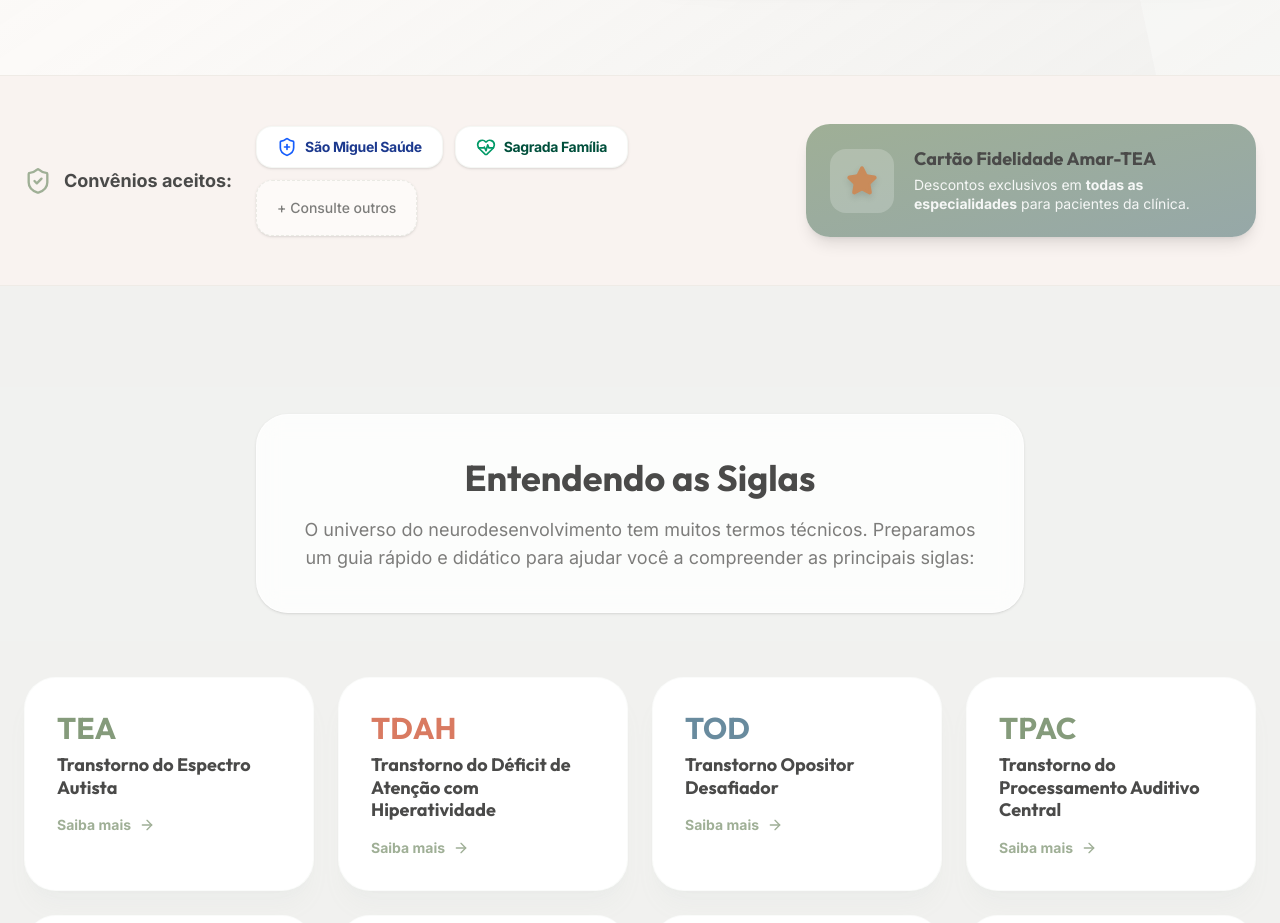
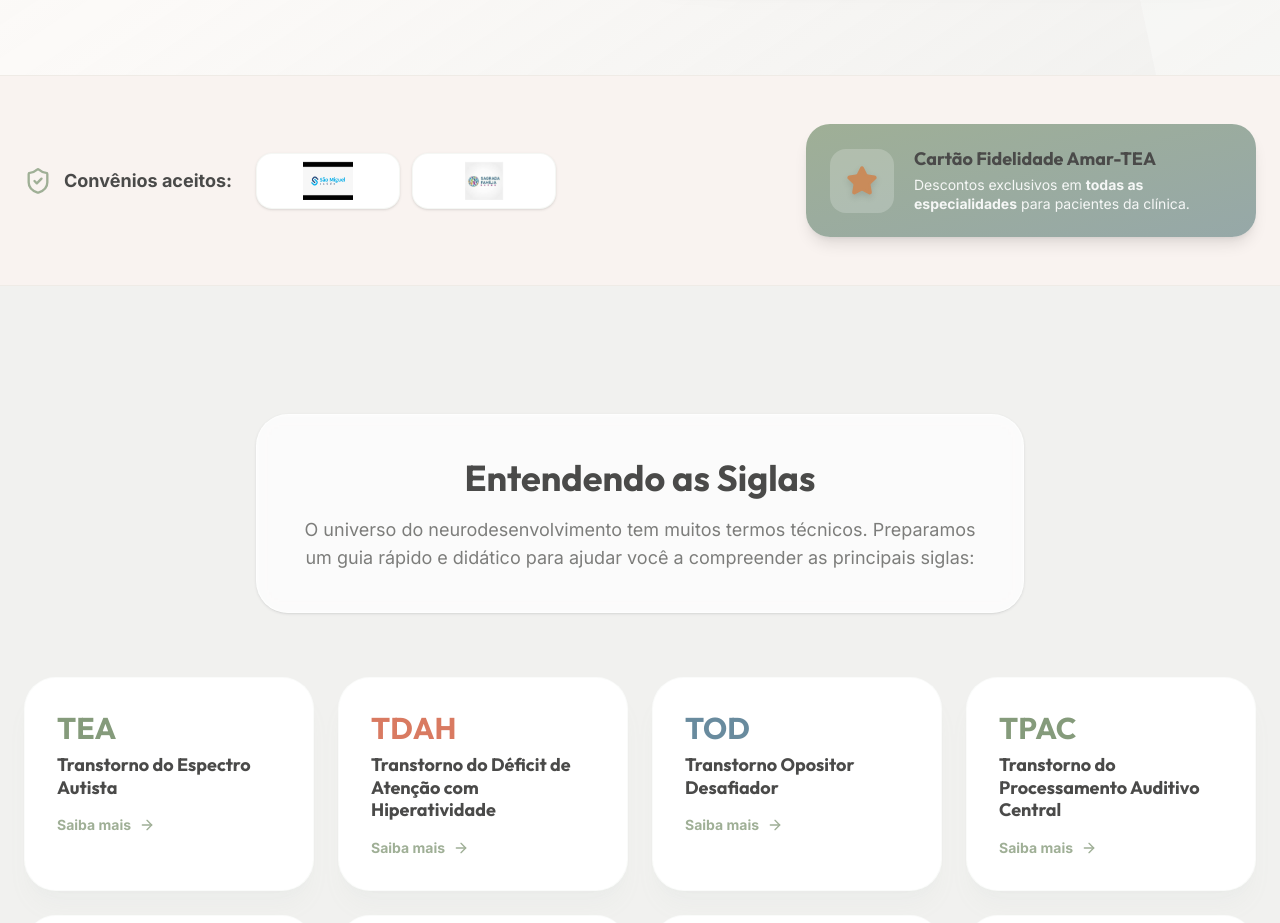
Before and after one commit to mslol21/amartea, a Next.js app: page / in a window 1280 px wide. Shown: the part 6980-7903 px from the top of the page. Built offline with nearby package versions, Linux system fonts and the light colour scheme.

Commit message:
fix: aplica imagens originais enviadas pelo usuario para os convenios e remove botao consulte outros

```diff
--- a/src/app/page.tsx
+++ b/src/app/page.tsx
@@ -437,16 +437,11 @@ export default function LandingPage() {
                 <span className="text-lg font-bold text-text-main">Convênios aceitos:</span>
               </div>
               <div className="flex flex-wrap items-center justify-center lg:justify-start gap-3">
-                <div className="px-5 py-2.5 bg-white rounded-2xl shadow-sm border border-primary/10 hover:shadow-md transition-all flex items-center justify-center gap-2">
-                  <ShieldPlus className="text-blue-600" size={20} />
-                  <span className="font-bold text-blue-900 text-sm tracking-tight">São Miguel Saúde</span>
+                <div className="px-4 py-2 bg-white rounded-2xl shadow-sm border border-primary/10 hover:shadow-md transition-all flex items-center justify-center h-14 w-36 overflow-hidden">
+                  <Image src="/logosaomigue.jpg" alt="São Miguel Saúde" width={120} height={40} className="w-full h-full object-contain mix-blend-multiply" />
                 </div>
-                <div className="px-5 py-2.5 bg-white rounded-2xl shadow-sm border border-primary/10 hover:shadow-md transition-all flex items-center justify-center gap-2">
-                  <HeartPulse className="text-emerald-600" size={20} />
-                  <span className="font-bold text-emerald-900 text-sm tracking-tight">Sagrada Família</span>
-                </div>
-                <div className="px-5 py-2.5 bg-surface/50 rounded-2xl shadow-sm border border-dashed border-primary/20 font-medium text-text-muted text-sm text-center flex items-center h-14 whitespace-nowrap">
-                  + Consulte outros
+                <div className="px-4 py-2 bg-white rounded-2xl shadow-sm border border-primary/10 hover:shadow-md transition-all flex items-center justify-center h-14 w-36 overflow-hidden">
+                  <Image src="/logosagrada.jfif" alt="Sagrada Família" width={120} height={40} className="w-full h-full object-contain mix-blend-multiply" />
                 </div>
               </div>
             </div>
```
Also changed, not shown: public/logosagrada.jfif (added), public/logosaomigue.jpg (added).
